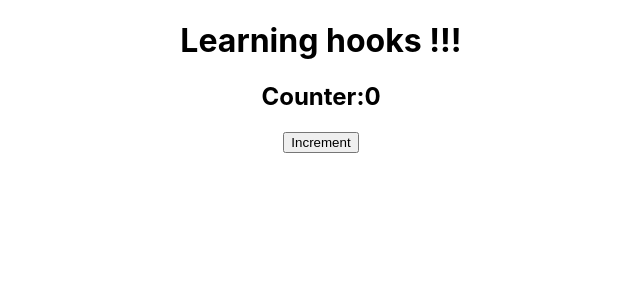
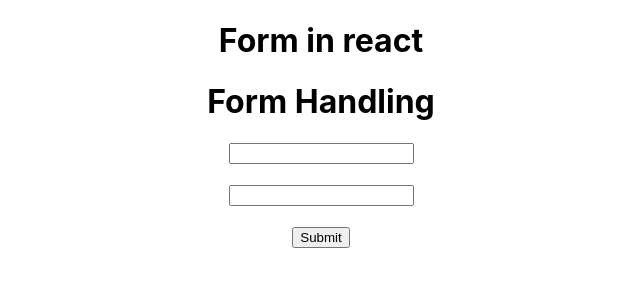
Before and after one commit to Tanisha-1799/React_Native_Projects, a React (Create React App) app in the folder React-js-Tut/blog/: page / in a window 1280 px wide. Shown: the top 300 px of the page, without its empty margins (319-959 px from the left). Built offline with nearby package versions, Linux system fonts and the light colour scheme.

Commit message:
Learning form handling in react

```diff
--- a/React-js-Tut/blog/src/App.js
+++ b/React-js-Tut/blog/src/App.js
@@ -4,6 +4,7 @@ import Home from './Home';
 import Profile from './Profile';
 import About from './About';
 import React,{useState,useEffect} from 'react';
+import Forms from './Forms';
 
 function App() {
   //making use of a basic hook
@@ -18,13 +19,11 @@ function App() {
 
   return (
     <div className="App">
-        {/*<Home text={"This is the Home page"} data={{name:"Samantha"}}/>
-        <Profile text={"This is the profile page"} data={{name:"peter"}}/>
-        <About />
-        */}
-        <h1>Learning hooks !!!</h1>
-        <h2>Counter:{count}</h2>
-        <button onClick={()=>{setCount(count+1)}}>Increment</button>
+
+      <h1>Form in react</h1>
+      <Forms />
+
+
 
     </div>
   );
--- /dev/null
+++ b/React-js-Tut/blog/src/Forms.js
@@ -0,0 +1,22 @@
+import React from "react";
+
+export default class Forms extends React.Component{
+    constructor(){
+        super();
+        this.state={
+
+        }
+    }
+    render(){
+        return(
+            <div>
+                <h1>Form Handling</h1>
+                <input type="text" name="user" onChange={()=>{}} />
+                <br /><br />
+                <input type="text" name="password" onChange={()=>{}} />
+                <br /><br />
+                <button>Submit</button>
+            </div>
+        )
+    }
+}
```
